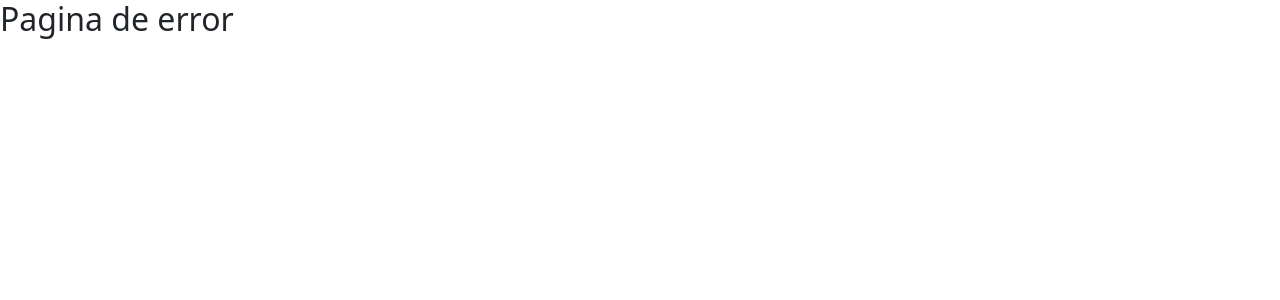
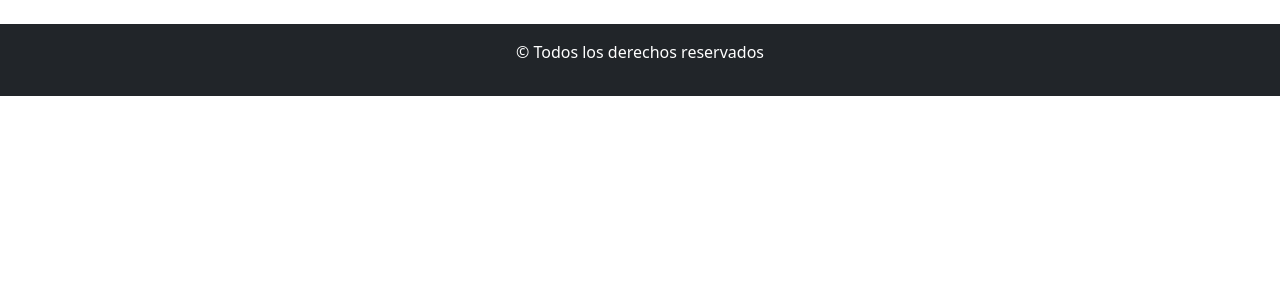
Before and after one commit to Alvaro-Gendo/Cafe-Vespa, a React (Create React App) app: page /footer in a window 1280 px wide. Shown: the top 300 px of the page. Built offline with nearby package versions, Linux system fonts and the light colour scheme.

Commit message:
agregue footer

```diff
--- a/src/App.jsx
+++ b/src/App.jsx
@@ -4,6 +4,7 @@
 import Error404 from "./components/views/Error404";
 import Inicio from "./components/views/Inicio";
 import "bootstrap/dist/css/bootstrap.min.css"
+import Footer from "./components/common/Footer";
 
 function App() {
   return (
@@ -12,6 +13,7 @@
         <Route exact path="/" element={<Inicio></Inicio>}></Route>
         <Route exact path="/administrador" element={<Admin></Admin>}/>
         <Route exact path="/nav" element={<Menu></Menu>}/>
+        <Route exact path="/footer" element={<Footer></Footer>}/>
         <Route path="*" element={<Error404></Error404>}/>
       </Routes>
     </BrowserRouter>
--- a/src/components/common/Footer.jsx
+++ b/src/components/common/Footer.jsx
@@ -1,10 +1,9 @@
 
 const Footer = () => {
     return (
-        <div>
-            <p>Este es el footer
-            </p>
-        </div>
+        <footer className="text-center text-white bg-dark my-4 p-3">
+            <p>&copy; Todos los derechos reservados</p>
+        </footer>
     );
 };
 
```
